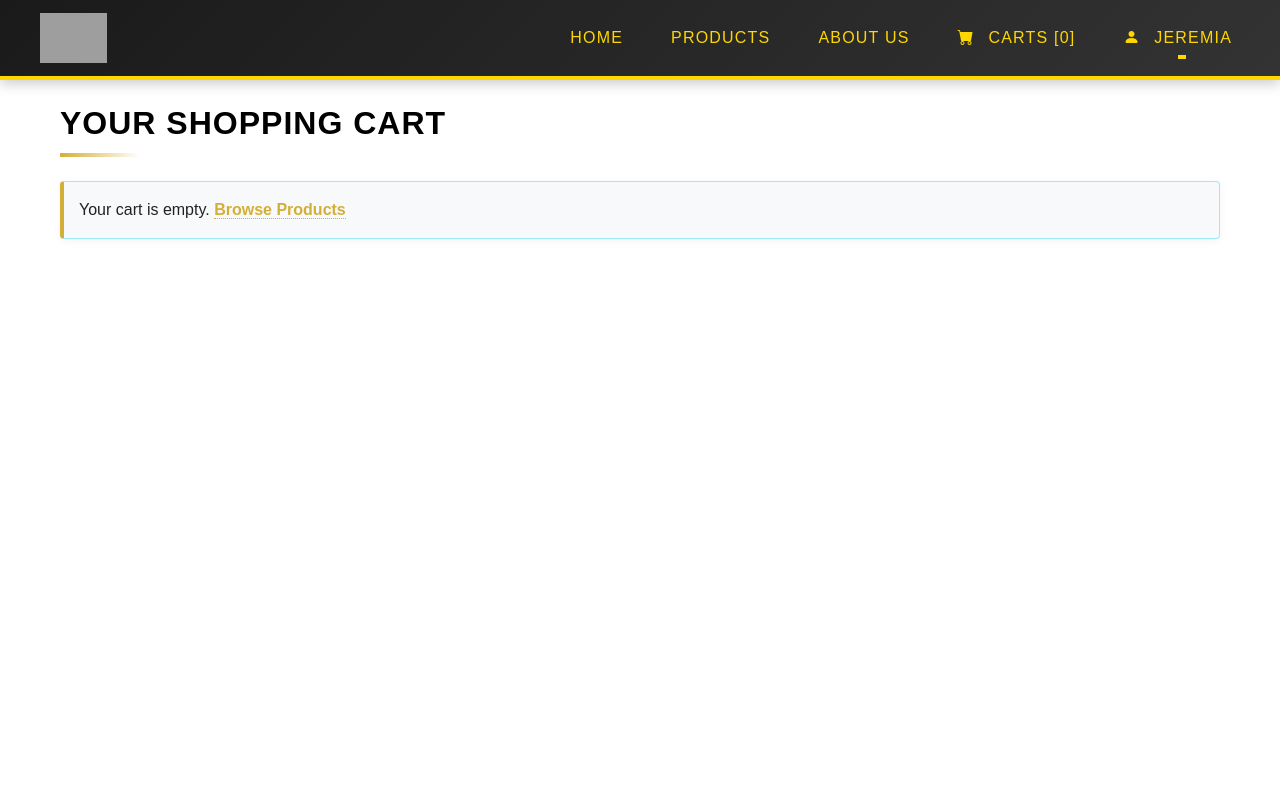
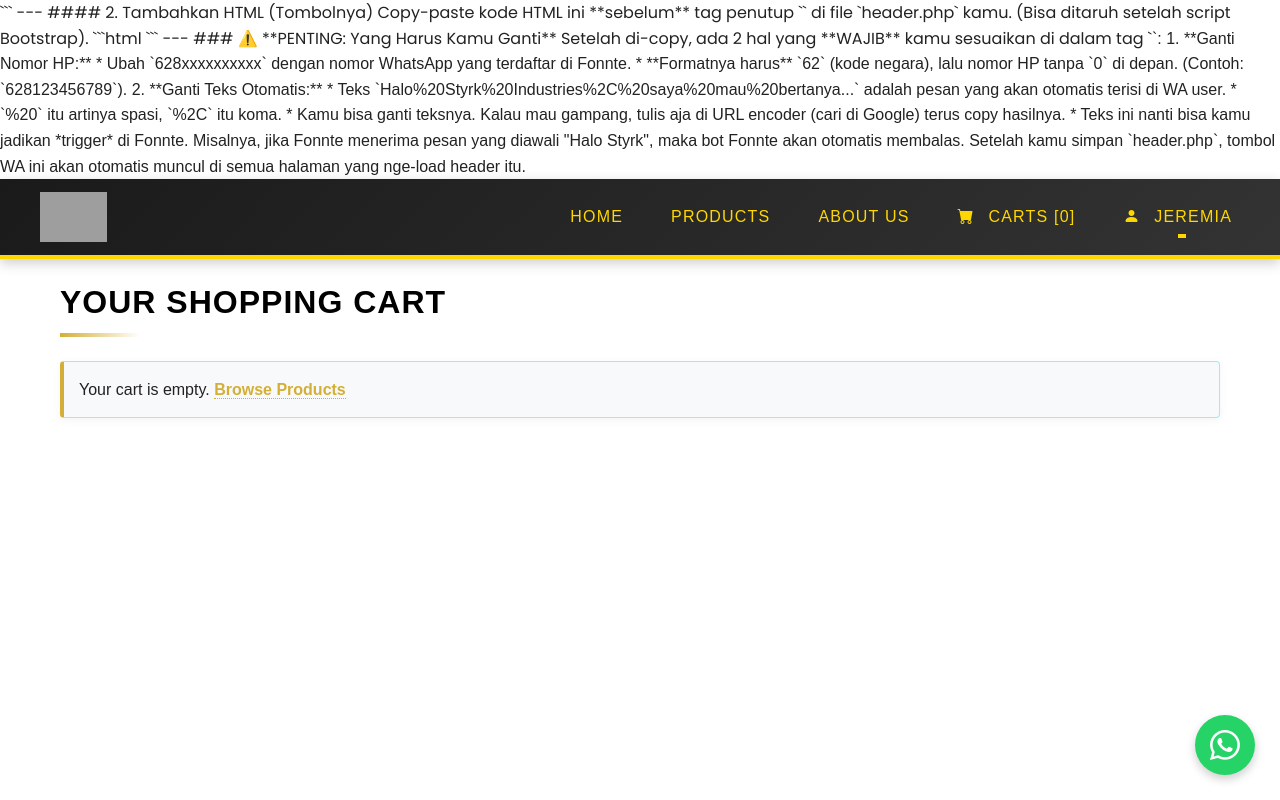
Before and after one commit to revelv/KP_2373003_2373005_2373008, a PHP site: page /Tubes/user/cart.php in a window 1280 px wide. Run offline with PHP 8.4, Linux system fonts and the light colour scheme; a user stored in the database is signed in; data comes from the database, SQL or seed files in the repository; grey boxes are pictures that could not be loaded.

Commit message:
Perbaikan code regis + add Pop up WA

````diff
--- a/Tubes/user/header.php
+++ b/Tubes/user/header.php
@@ -50,6 +50,65 @@ if (isset($_GET['logout'])) {
     <link rel="stylesheet" href="./css/header.css">
     <link href="https://cdn.jsdelivr.net/npm/bootstrap@5.3.0/dist/css/bootstrap.min.css" rel="stylesheet">
     <link href="https://cdn.jsdelivr.net/npm/bootstrap-icons@1.5.0/font/bootstrap-icons.css" rel="stylesheet">
+
+    <style>
+        .floating-wa {
+            position: fixed;
+            bottom: 25px;
+            right: 25px;
+            background-color: #25D366;
+            color: white;
+            width: 60px;
+            height: 60px;
+            border-radius: 50%;
+            display: flex;
+            align-items: center;
+            justify-content: center;
+            font-size: 30px;
+            box-shadow: 0 4px 10px rgba(0, 0, 0, 0.2);
+            z-index: 1000;
+            transition: transform 0.2s ease;
+        }
+
+        .floating-wa:hover {
+            transform: scale(1.1);
+        }
+    </style>
+</head> ```
+
+---
+
+#### 2. Tambahkan HTML (Tombolnya)
+
+Copy-paste kode HTML ini **sebelum** tag penutup `</body>` di file `header.php` kamu. (Bisa ditaruh setelah script Bootstrap).
+
+```html
+<script src="https://cdn.jsdelivr.net/npm/bootstrap@5.3.0/dist/js/bootstrap.bundle.min.js"></script>
+
+<a href="https://wa.me/628xxxxxxxxxx?text=Halo%20Styrk%20Industries%2C%20saya%20mau%20bertanya..."
+    class="floating-wa"
+    target="_blank">
+    <i class="bi bi-whatsapp"></i>
+</a>
+</body> ```
+
+---
+
+### ⚠️ **PENTING: Yang Harus Kamu Ganti**
+
+Setelah di-copy, ada 2 hal yang **WAJIB** kamu sesuaikan di dalam tag `<a>`:
+
+    1. **Ganti Nomor HP:**
+    * Ubah `628xxxxxxxxxx` dengan nomor WhatsApp yang terdaftar di Fonnte.
+    * **Formatnya harus** `62` (kode negara), lalu nomor HP tanpa `0` di depan. (Contoh: `628123456789`).
+
+    2. **Ganti Teks Otomatis:**
+    * Teks `Halo%20Styrk%20Industries%2C%20saya%20mau%20bertanya...` adalah pesan yang akan otomatis terisi di WA user.
+    * `%20` itu artinya spasi, `%2C` itu koma.
+    * Kamu bisa ganti teksnya. Kalau mau gampang, tulis aja di URL encoder (cari di Google) terus copy hasilnya.
+    * Teks ini nanti bisa kamu jadikan *trigger* di Fonnte. Misalnya, jika Fonnte menerima pesan yang diawali "Halo Styrk", maka bot Fonnte akan otomatis membalas.
+
+    Setelah kamu simpan `header.php`, tombol WA ini akan otomatis muncul di semua halaman yang nge-load header itu.
     </head>
 
     <body>
@@ -93,7 +152,7 @@ if (isset($_GET['logout'])) {
                             </a>
                         </li>
                         <li class="nav-item dropdown">
-                        <?php if (isset($_SESSION['email'])): ?>
+                            <?php if (isset($_SESSION['kd_cs'])): ?>
                                 <a class="nav-link dropdown-toggle" href="#" id="navbarDropdown" role="button"
                                     data-bs-toggle="dropdown" aria-expanded="false">
                                     <i class="bi bi-person-fill me-2"></i>
--- a/Tubes/user/home/index.php
+++ b/Tubes/user/home/index.php
@@ -7,15 +7,15 @@
     <meta name="description" content="" />
     <meta name="author" content="" />
     <title>TonyCKGaming</title>
-    <!-- Favicon-->
+
     <link rel="icon" type="image/x-icon" href="assets/favicon.ico" />
-    <!-- Font Awesome icons (free version)-->
+
     <script src="https://use.fontawesome.com/releases/v6.3.0/js/all.js" crossorigin="anonymous"></script>
     <link href="https://fonts.googleapis.com/css2?family=Raleway:wght@400;600;700&display=swap" rel="stylesheet">
     <!-- Google fonts-->
     <link href="https://fonts.googleapis.com/css?family=Montserrat:400,700" rel="stylesheet" type="text/css" />
     <link href="https://fonts.googleapis.com/css?family=Roboto+Slab:400,100,300,700" rel="stylesheet" type="text/css" />
-    <!-- Core theme CSS (includes Bootstrap)-->
+
     <link href="css/styles.css" rel="stylesheet" />
 </head>
 
````
Also changed, not shown: Tubes/user/Login/proses_registrasi.php (+22 -2 lines). Lines whose indentation alone changed are shown as unchanged.
